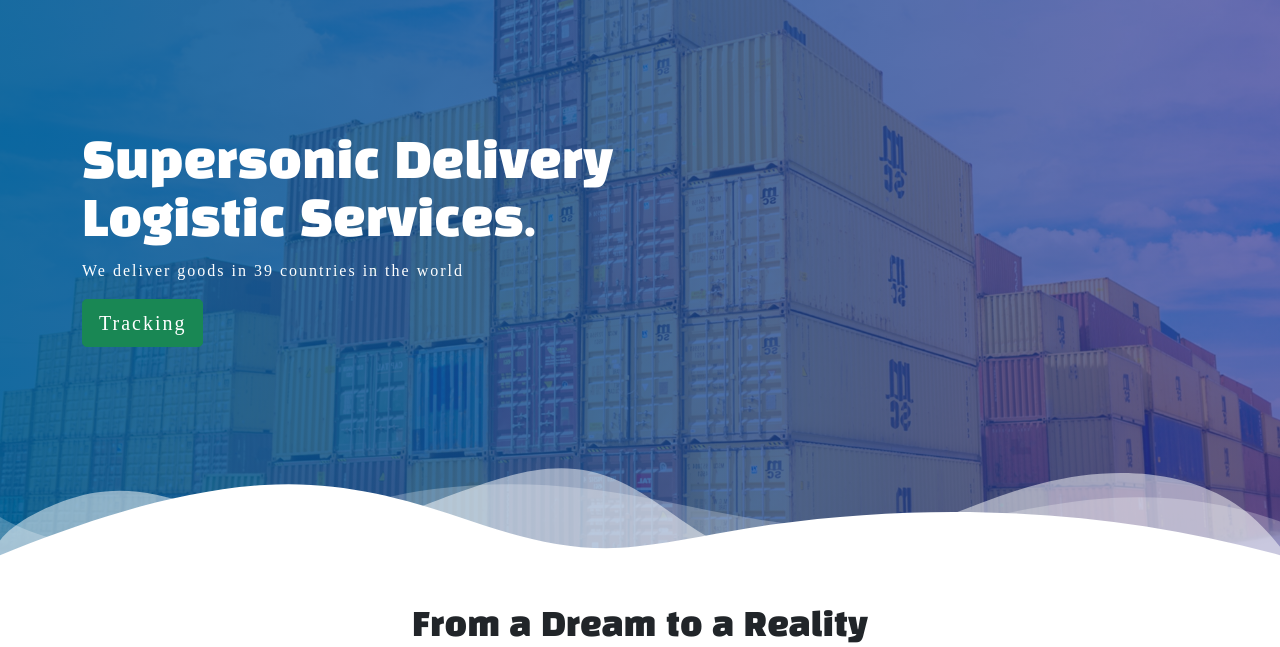
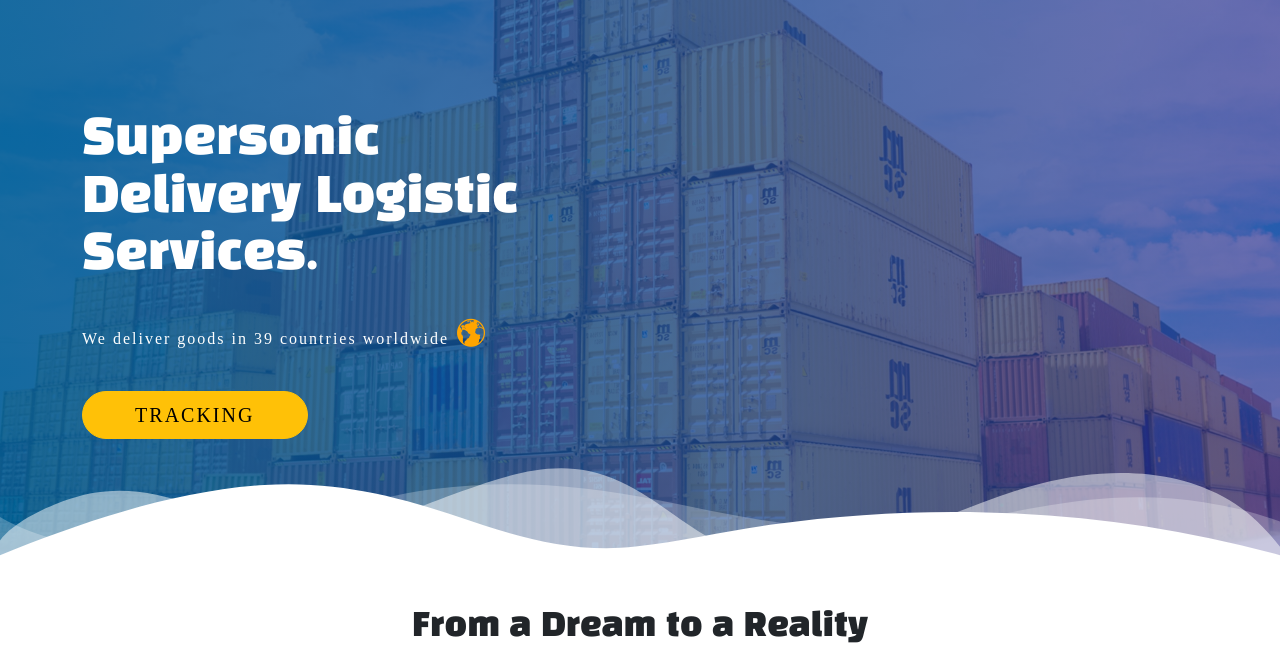
Before and after one commit to ndmichael/logistics, a Django app: page / in a window 1280 px wide. Shown: the part 56-703 px from the top of the page. Run offline with Django 3.2, Linux system fonts and the light colour scheme; some libraries are stand-ins or nearby versions.

Commit message:
updated the header section

```diff
--- a/shipment/templates/shipment/index.html
+++ b/shipment/templates/shipment/index.html
@@ -5,15 +5,15 @@
     <section id="header" style="position: relative;">
         <div class=" container">
             <div class=" row">
-                <div class=" col-12 col-md-6" style="margin-top: 17vh;">
+                <div class=" col-12 col-md-5" style="margin-top: 14vh;">
                     <h1>
                         Supersonic Delivery Logistic Services.
                     </h1>
-                    <p>
-                        We deliver goods in 39 countries in the world
+                    <p class="py-4">
+                        We deliver goods in 39 countries worldwide <i class=" icofont icofont-world icofont-2x" style="color: orange;"></i>
                     </p>
-                    <p>
-                        <a href="" class="btn btn-lg btn-success">Tracking </a>
+                    <p class=" d-grid col-6 ">
+                        <a href="" class="btn btn-lg rounded-pill btn-warning">TRACKING </a>
                     </p>
                 </div>
             </div>
```
